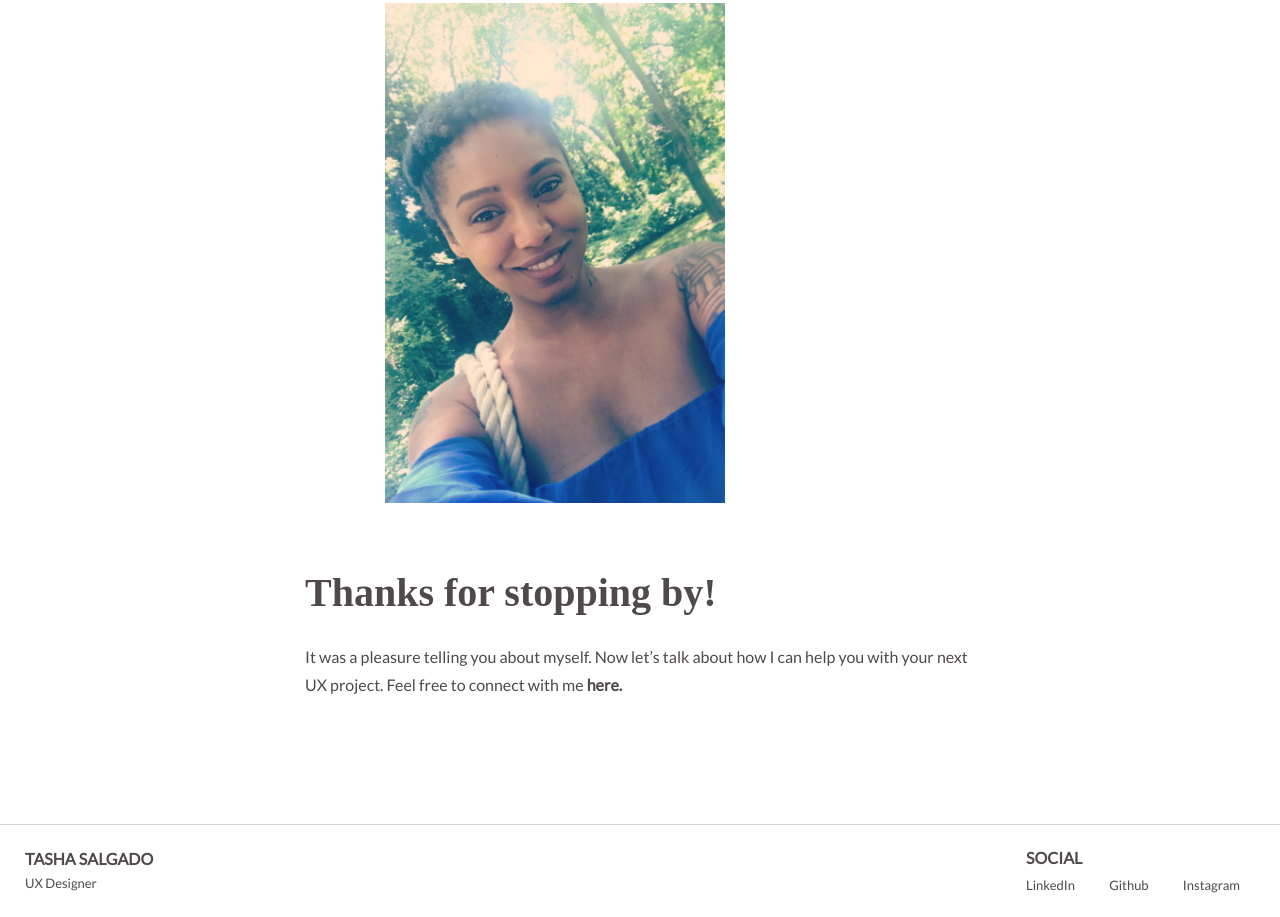
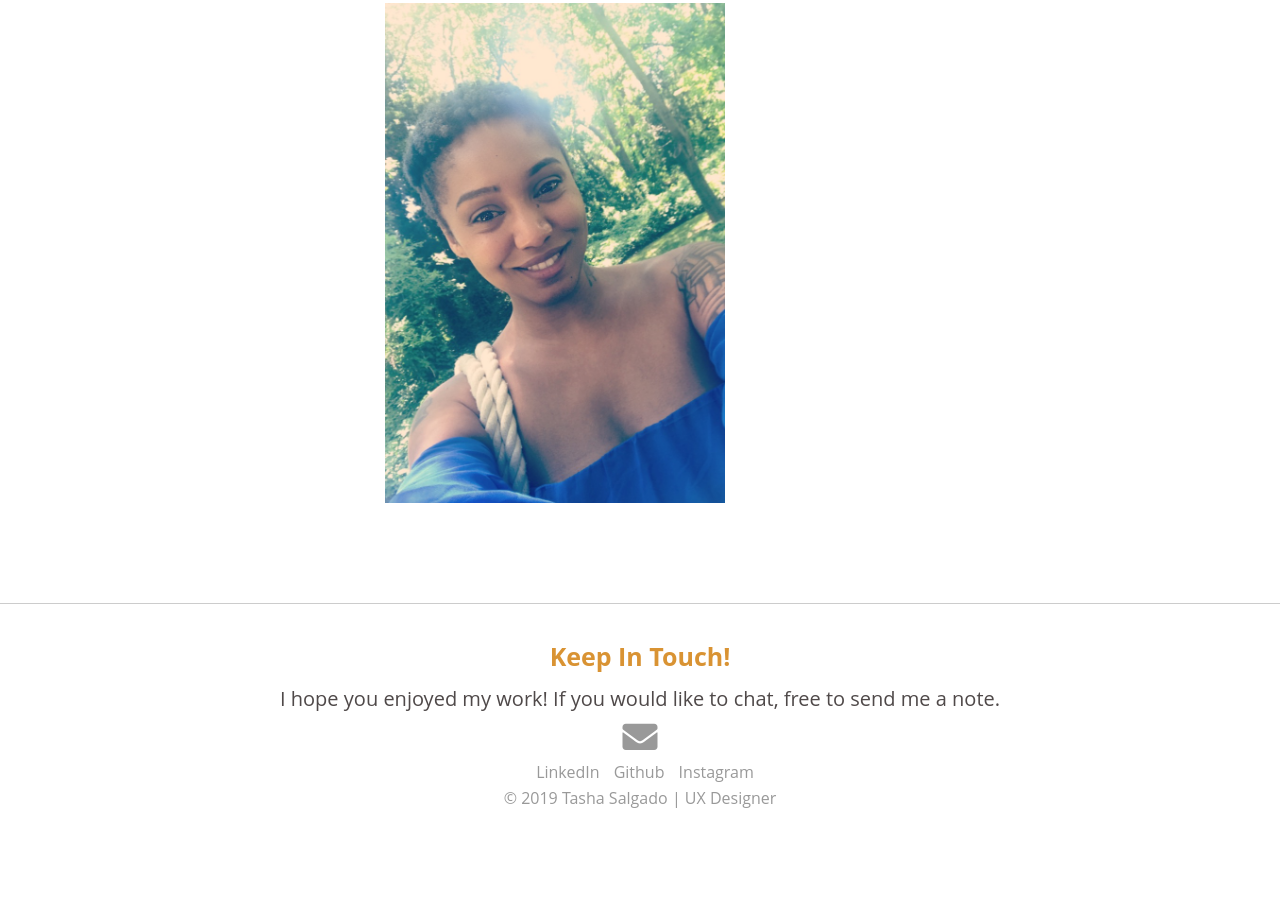
Before and after one commit to skynetsaiful/tasha, a plain HTML site: page aboutpages/about.html in a window 1280 px wide. Shown: the part 2236-3153 px from the top of the page. After the commit the page ends 3080 px from the top, so only its background shows below. Drawn offline with nearby package versions, Linux system fonts and the light colour scheme.

Commit message:
fixed issues

```diff
--- a/aboutpages/about.html
+++ b/aboutpages/about.html
@@ -28,9 +28,10 @@
       <a href="mailto:tasha@tashasalgado.design">CONNECT</a>
     </div>
     <div class="hamburger-btn mobile-only">
+      <!--<spam class="line"></spam>
       <spam class="line"></spam>
-      <spam class="line"></spam>
-      <spam class="line"></spam>
+      <spam class="line"></spam>-->
+	  Explore
     </div>
   </header>
   <div class="nav-mobile">
@@ -94,16 +95,29 @@
           <img class="mySlides" src="../images/family.jpg">
 
         </div>
-        <div class="connect">
+        <!--<div class="connect">
           <h1>Thanks for stopping by!</h1>
           <p>It was a pleasure telling you about myself. Now let’s talk about how I can help you with your next UX project. Feel free to connect with me <a href="mailto:latashasalgado@gmail.com">here.</a></p>
-      </div>
+      </div>-->
     </section>
+  </section>
+  <section class="footer_area">
+  	<div class="footer_content">
+		<div class="footer_title">Keep In Touch!</div>
+		<div class="footer_des">I hope you enjoyed my work! If you would like to chat, free to send me a note.</div>
+		<div class="invelope_icon"><a href="mailto:tasha@tashasalgado.design"><i class="fas fa-envelope"></i></i></div>
+		<div class="social">
+         <a href="https://www.linkedin.com/in/tashasalgado/" target="_blank" >LinkedIn</a>
+         <a href="https://github.com/UxMama" target="_blank">Github</a>
+         <a href="https://www.instagram.com/tasha_salgado/" target="_blank">Instagram</a>
+       </div>
+	   <div class="footer_name">&copy; 2019 Tasha Salgado | UX Designer</div>
+	</div>
   </section>
 
 
     <section>
-      <footer>
+      <!--<footer>
         <div class="footer-name">
           <h1>TASHA SALGADO</h1>
           <p>UX Designer</p>
@@ -116,7 +130,9 @@
             <a href="https://www.instagram.com/tasha_salgado/" target="_blank">Instagram</a>
           </div>
         </div>
-      </footer>
+      </footer>-->
+
+	 </section>
 
       <!-- Global site tag (gtag.js) - Google Analytics -->
       <script async src="https://www.googletagmanager.com/gtag/js?id=UA-132894340-1"></script>
--- a/aboutpages/aboutstyles.css
+++ b/aboutpages/aboutstyles.css
@@ -237,6 +237,38 @@ footer .social a:first-child {
   display: none !important;
 }
 
+.footer_area {
+	border-top:1px solid #CCCCCC;
+	padding:20px 0px;
+}
+.footer_content {
+	text-align:center;
+	height:200px;
+}
+.footer_title {
+	color:#d99333;
+	font-size:25px;
+	font-weight:bold;
+	padding:20px;
+}
+.footer_des {
+	font-size:20px;
+	color:#4f4949;
+}
+.footer_content .fa-envelope {
+	font-size:35px;
+	color:#999999;
+	padding:10px;
+}
+.footer_content .social a {
+	color:#999999;
+	padding:0px 5px;
+}
+.footer_content .footer_name {
+	padding:10px;
+	color:#999999;
+}
+
 /*mobile phone width resolution is less than 1024px.*/
 @media screen and (max-width: 1024px) {
   .mobile-only {
@@ -267,6 +299,8 @@ footer .social a:first-child {
   .hamburger-btn {
     display: flex !important;
     cursor: pointer;
+	font-weight: bold;
+	color:#EB9A03;
   }
 
   .content-container {
--- a/projectpages/project1styles.css
+++ b/projectpages/project1styles.css
@@ -1173,10 +1173,10 @@ footer .social a:first-child {
 	font-weight:bold;
 	border-bottom:2px solid #000000;
 }
-.footer_content .push_cloud_storage {
+.footer_content .positive_action {
 	padding:20px 0px;
 }
-.footer_content .push_cloud_storage a {
+.footer_content .positive_action a {
 	font-size:24px;
 	color:#000000;
 	font-weight:bold;
--- a/projectpages/project3styles.css
+++ b/projectpages/project3styles.css
@@ -364,10 +364,10 @@ footer .social a:first-child {
 	font-weight:bold;
 	border-bottom:2px solid #000000;
 }
-.footer_content .push_cloud_storage {
+.footer_content .health_hooch {
 	padding:20px 0px;
 }
-.footer_content .push_cloud_storage a {
+.footer_content .health_hooch a {
 	font-size:24px;
 	color:#000000;
 	font-weight:bold;
--- a/style.css
+++ b/style.css
@@ -376,7 +376,7 @@ footer .social a:first-child {
   display: block;
   width: 25px;
   height: 2px;
-    background-color:#4F4949;
+  background-color:#4F4949;
   margin: 3px 0;
 }
 
```
Also changed, not shown: projectpages/project1.html (+1 -1 lines), projectpages/project3.html (+1 -1 lines).
